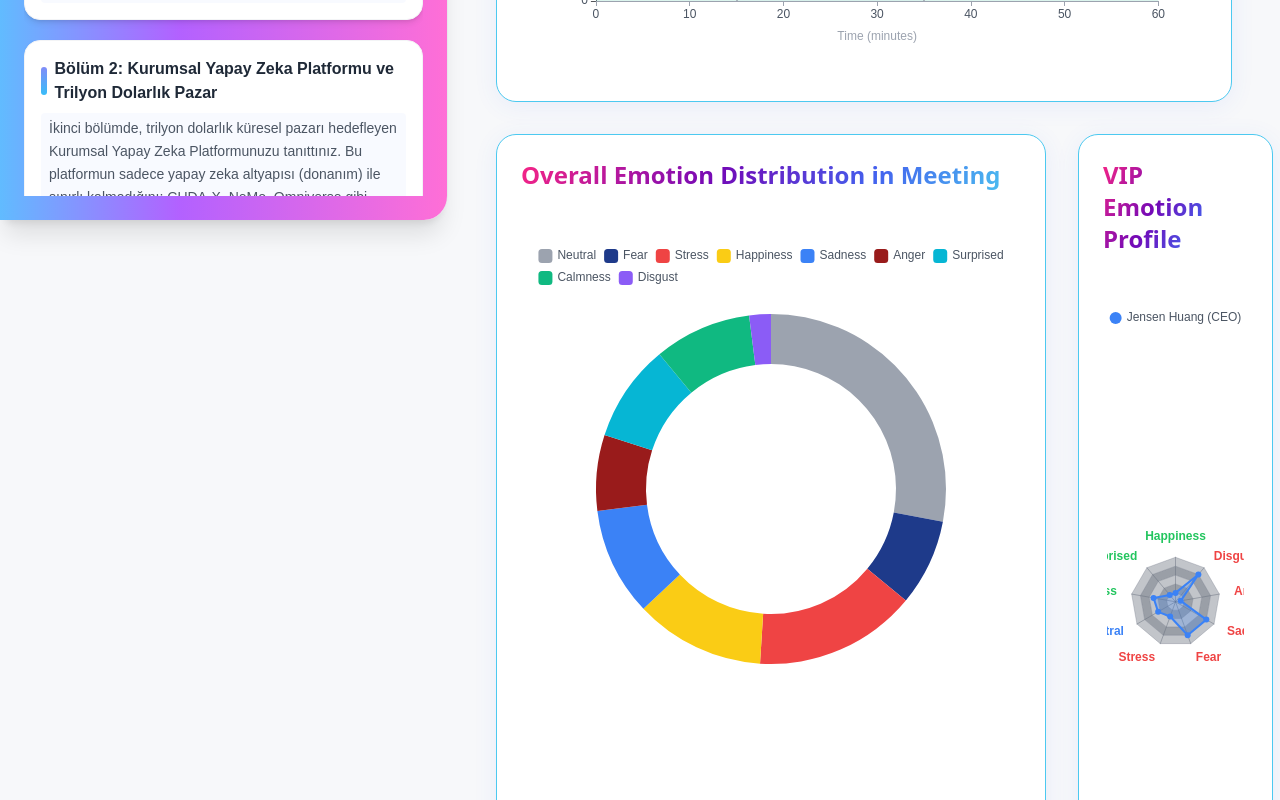
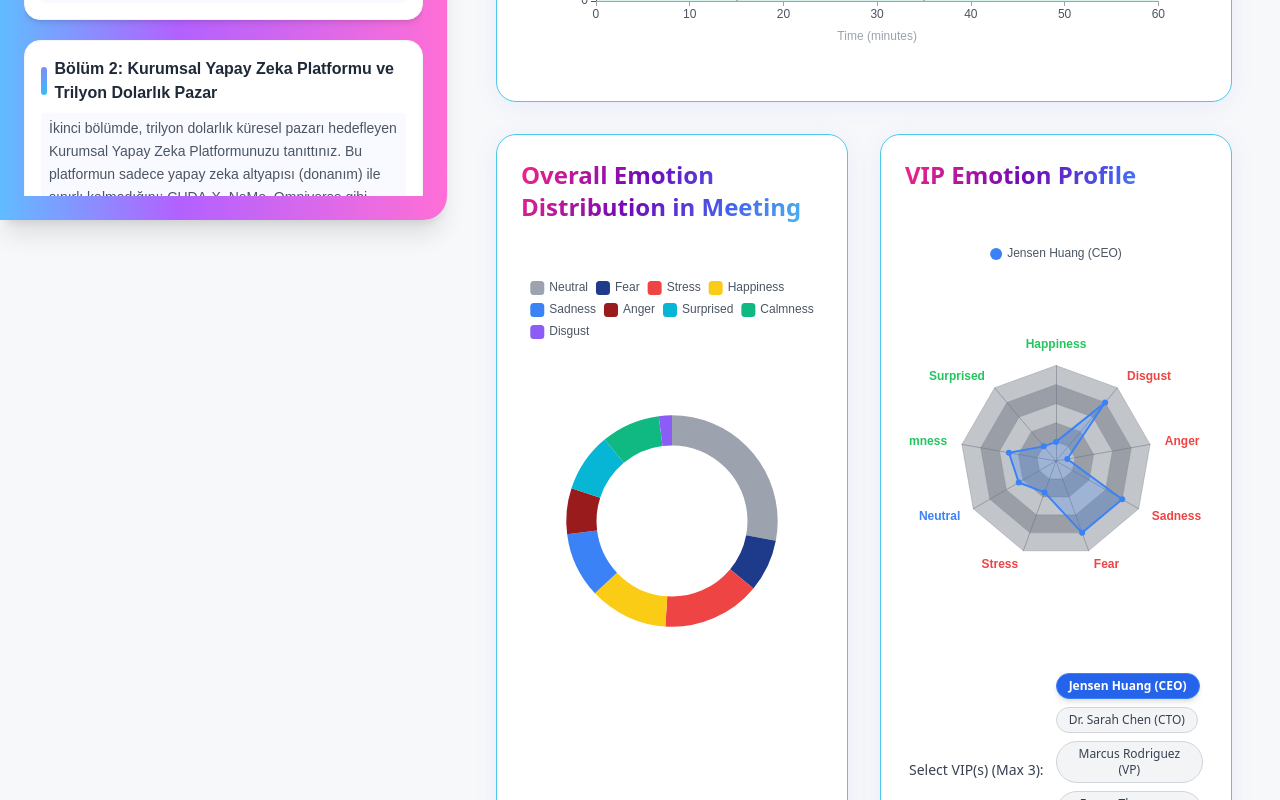
Before and after one commit to emredursunn/conference-camera-analysis-dashboard, a Next.js app: page /dashboard in a window 1280 px wide. Shown: the part 580-1380 px from the top of the page. Built offline with nearby package versions, Linux system fonts and the light colour scheme.

Commit message:
Dashboard chart optimizations: consistent data, cleaned up UI, timeline and participant fixes

```diff
--- a/app/dashboard/page.tsx
+++ b/app/dashboard/page.tsx
@@ -107,12 +107,17 @@ const App = () => {
         </div>
 
         {/* 2. Genel Duygu & VIP Duygu Profili yan yana (xl ve üstü), küçükte alt alta */}
-        <div className="flex flex-col xl:flex-row gap-8 w-full">
-          <div className="card-modern flex-1">
+        <div
+  className="flex flex-row flex-wrap gap-8 w-full transition-all duration-500 ease-in-out"
+  style={{
+    transitionProperty: 'flex-direction, gap',
+  }}
+>
+          <div className="card-modern flex-1 min-w-[320px]">
             <div className="card-title text-2xl mb-2">Overall Emotion Distribution in Meeting</div>
             <OverallEmotionDonutChart />
           </div>
-          <div className="card-modern flex-1">
+          <div className="card-modern flex-1 min-w-[320px]">
             <div className="card-title text-2xl mb-2">VIP Emotion Profile</div>
             <VIPEmotionRadarChart />
           </div>
```
